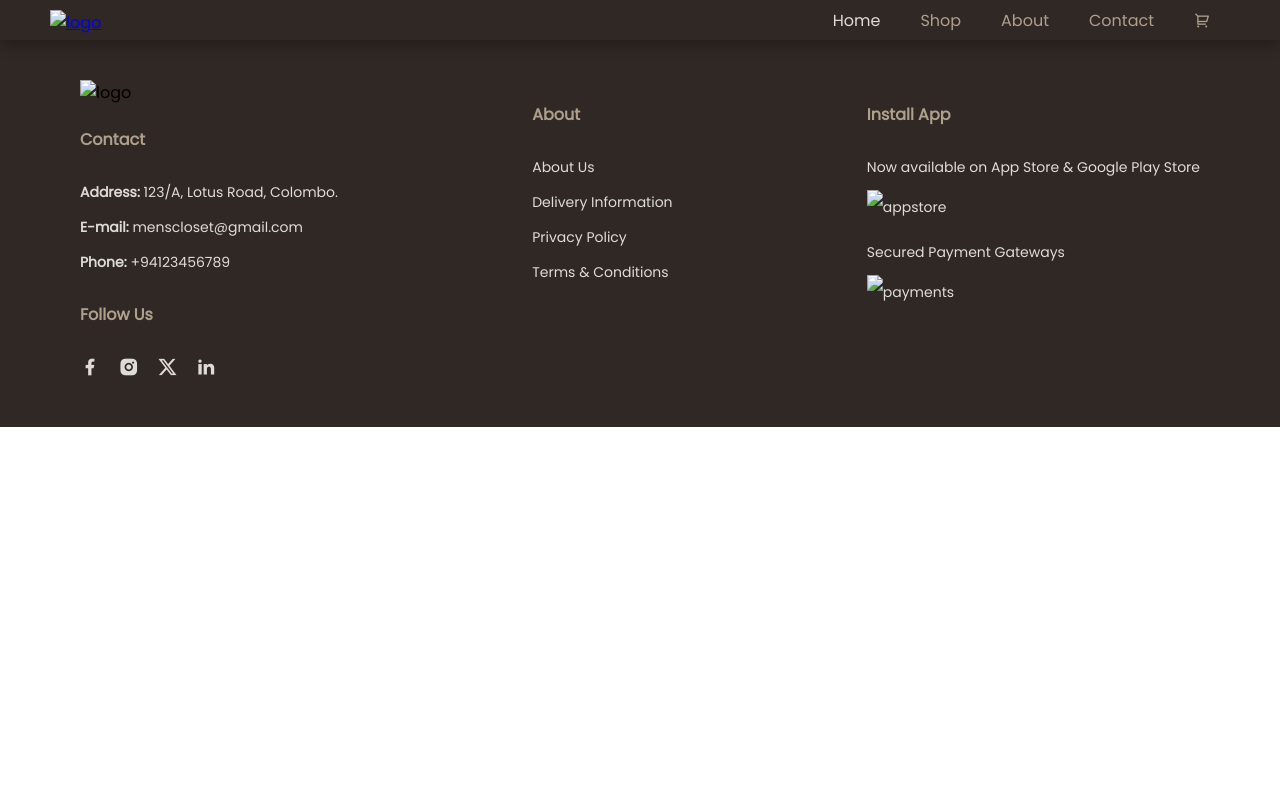
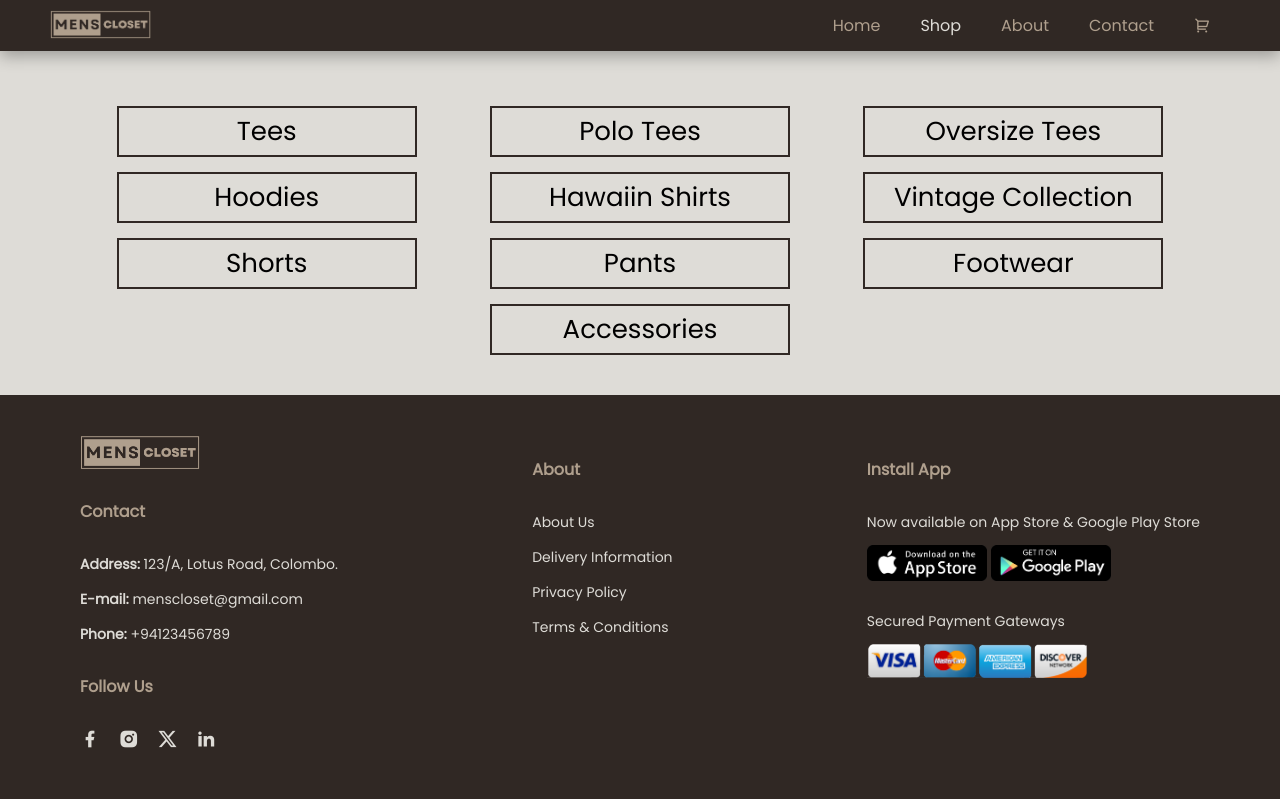
Before and after one commit to raveeshareshan/Clothing-Shop-Website, a plain HTML site: page Ecommerce-Website/html/shop.html in a window 1280 px wide. Drawn offline with nearby package versions, Linux system fonts and the light colour scheme; files whose address does not match are found by name.

Commit message:
Shop buttons added

```diff
--- a/Ecommerce-Website/html/shop.html
+++ b/Ecommerce-Website/html/shop.html
@@ -5,18 +5,19 @@
     <meta name="viewport" content="width=device-width, initial-scale=1.0">
     <title>MENS CLOSET</title>
     <link rel="stylesheet" href="https://cdnjs.cloudflare.com/ajax/libs/remixicon/3.6.0/remixicon.css">
-    <link rel="stylesheet" href="../styles/home.css">
+    <link rel="stylesheet" href="../styles/style.css">
+    <link rel="icon" type="image/jpg" href="../img/icon.jpg">
 </head>
 <body>
     <!-- Header section -->
     <section id="header">
-        <a href="#"><img src="img/logo.png" alt="logo"></a>
+        <a href="#"><img src="../img/logo.png" alt="logo"></a>
 
         <div>
             <ul id="navbar">
                 <i id="close" class="ri-close-fill"></i>
-                <li><a class="active" href="index.html">Home</a></li>
-                <li><a href="shop.html">Shop</a></li>
+                <li><a href="../index.html">Home</a></li>
+                <li><a class="active" href="shop.html">Shop</a></li>
                 <li><a href="about.html">About</a></li>
                 <li><a href="contact.html">Contact</a></li>
                 <li><a href="cart.html"><i class="ri-shopping-cart-2-line"></i></a></li>
@@ -27,10 +28,26 @@
         </div>
     </section>
 
+    <!-- Quick shopping button section -->
+    <section id="quick-shopping" class="section-padding">
+        <div id="buttons">
+            <button class="shops">Tees</button>
+            <button class="shops">Polo Tees</button>
+            <button class="shops">Oversize Tees</button>
+            <button class="shops">Hoodies</button>
+            <button class="shops">Hawaiin Shirts</button>
+            <button class="shops">Vintage Collection</button>
+            <button class="shops">Shorts</button>
+            <button class="shops">Pants</button>
+            <button class="shops">Footwear</button>
+            <button class="shops">Accessories</button>
+        </div>
+    </section>
+
     <!-- Footer section -->
     <section id="footer" class="section-padding">
         <div class="col-1">
-            <img width="120px" src="img/logo.png" alt="logo">
+            <img width="120px" src="../img/logo.png" alt="logo">
             <h4>Contact</h4>
             <p><strong>Address: </strong> 123/A, Lotus Road, Colombo.</p>
             <p><strong>E-mail: </strong> menscloset@gmail.com</p>
@@ -55,9 +72,9 @@
         <div class="col-3">
             <h4>Install App</h4>
             <p>Now available on App Store & Google Play Store</p>
-            <p><a href="#"><img width="120px" src="img/pngwing2.png" alt="appstore"></a> <a href="#"><img width="120px" src="img/pngwing1.png" alt=""></a></p>
+            <p><a href="#"><img width="120px" src="../img/pngwing2.png" alt="appstore"></a> <a href="#"><img width="120px" src="../img/pngwing1.png" alt=""></a></p>
             <p>Secured Payment Gateways</p>
-            <p><img width="220px" src="img/dlf.pt-visa-mastercard-png-1043141.png" alt="payments"></p>
+            <p><img width="220px" src="../img/dlf.pt-visa-mastercard-png-1043141.png" alt="payments"></p>
         </div>
     </section>
 
--- a/Ecommerce-Website/styles/home.css
+++ b/Ecommerce-Website/styles/style.css
@@ -127,7 +127,8 @@ body{
 
 
 
-/* Home page */
+/* ///  Home page   /// */
+
 /* Cover section */
 #cover{
     background-color: #DEDCD7;
@@ -434,17 +435,55 @@ body{
     transform-origin: bottom left;
 }
 
-/* Shop page */
+
+
+
+/* ///  Shop page   /// */
+
+#quick-shopping{
+    background-color: #DEDCD7;
+    width: 100%;
+    background-size: cover;
+    background-position: top 25% right 0;
+}
+
+#buttons{
+    align-items: center;
+    display: flex;
+    flex-wrap: wrap;
+    justify-content: space-around;
+}
+
+.shops {
+    width: 300px;
+    padding: 4px;
+    font-size: 26px;
+    font-weight: 500;
+    margin-top: 15px;
+    margin-right: 5px;
+    margin-left: 5px;
+    background-color: transparent;
+    cursor: pointer;
+    transition: 0.3s;
+    border: 2px solid #302824;
+}
+
+.shops:hover{
+    background-color: #AF9F8D;
+    box-shadow: 5px 5px 20px rgba(0,0,0,0.3);
+}
 
 
 
 
-/* About page */
 
 
 
 
-/* Contact page */
+
+
+
+
 
 
 /* Strat Media Query */
```
Also changed, not shown: Ecommerce-Website/html/about.html (+8 -7 lines), Ecommerce-Website/html/cart.html (+8 -7 lines), Ecommerce-Website/html/contact.html (+9 -7 lines), Ecommerce-Website/index.html (+2 -1 lines), Ecommerce-Website/img/Shop/ARNES TAILOR _ studio-do.jpeg (added), Ecommerce-Website/img/Shop/Asylum.jpeg (deleted), Ecommerce-Website/img/Shop/Store Visit _ Oliver Sweeney, Covent Garden.jpeg (added), Ecommerce-Website/img/Shop/shop1.jpeg (added), Ecommerce-Website/img/Shop/shop1.png (added), Ecommerce-Website/img/icon.jpg (added).
